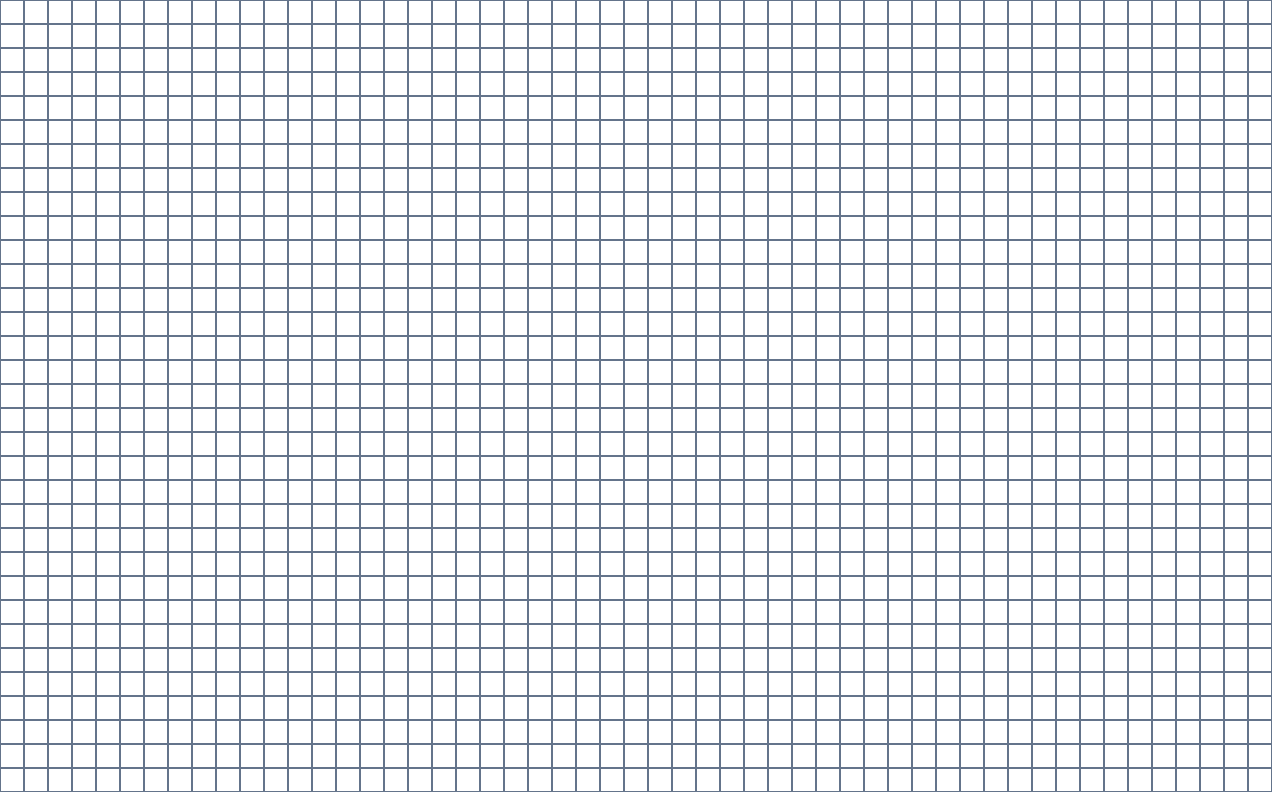
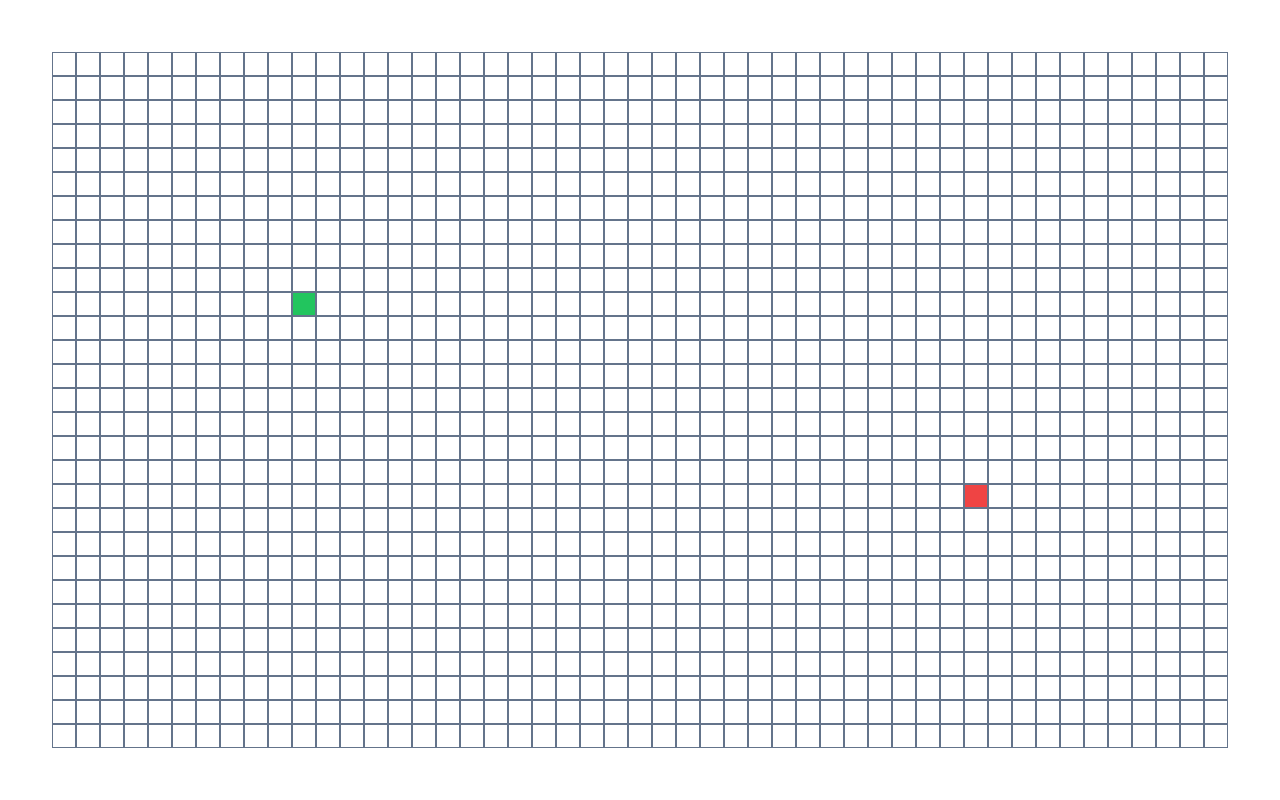
Before and after one commit to enriquejiwa/visual-maze, a React (Create React App) app: page / in a window 1280 px wide. Built offline with nearby package versions, Linux system fonts and the light colour scheme.

Commit message:
Start & finish nodes

```diff
--- a/src/App.tsx
+++ b/src/App.tsx
@@ -6,7 +6,7 @@ import { GridNodeData } from "./types/grid.type";
 function App() {
     const { height, width } = useWindowDimensions();
     const [grid, setGrid] = useState<GridNodeData[][]>(
-        createGrid(Math.floor(height / 24), Math.floor(width / 24))
+        createGrid(Math.floor(height / 24) - 4, Math.floor(width / 24) - 4)
     );
     const [isMouseDown, setIsMouseDown] = useState(false);
     const isMouseDownState = useRef<boolean>();
@@ -29,6 +29,7 @@ function App() {
     };
 
     const handleMouseDown = (row: number, col: number) => {
+        if (grid[row][col].isStart || grid[row][col].isFinish) return;
         setIsMouseDown(true);
         setGridWall(row, col);
     };
@@ -36,16 +37,13 @@ function App() {
         setIsMouseDown(false);
     };
     const handleMouseEnter = (row: number, col: number) => {
-        if (isMouseDownState.current) {
+        if (!isMouseDownState.current) return;
+        if (grid[row][col].isStart || grid[row][col].isFinish) return;
         setGridWall(row, col);
-        }
     };
 
-    useEffect(() => {
-        console.log(isMouseDown);
-    }, [isMouseDown]);
-
     return (
+        <div className="w-full h-screen flex items-center justify-center">
             <div>
                 {grid.map((row, rowIndex) => {
                     return (
@@ -60,7 +58,10 @@ function App() {
                                         }
                                         onMouseUp={() => handleMouseUp()}
                                         onMouseEnter={() =>
-                                        handleMouseEnter(rowIndex, nodeIndex)
+                                            handleMouseEnter(
+                                                rowIndex,
+                                                nodeIndex
+                                            )
                                         }
                                     />
                                 );
@@ -68,6 +69,7 @@ function App() {
                         </div>
                     );
                 })}
+            </div>
         </div>
     );
 }
@@ -80,6 +82,13 @@ const createGrid = (rows: number, columns: number): GridNodeData[][] => {
             currentRow[j] = createNode();
         }
         grid[i] = currentRow;
+    }
+    if (rows > 20 && columns > 20) {
+        grid[10][10].isStart = true;
+        grid[rows - 11][columns - 11].isFinish = true;
+    } else {
+        grid[0][0].isStart = true;
+        grid[rows - 1][columns - 1].isFinish = true;
     }
     return grid;
 };
```
Lines whose indentation alone changed are shown as unchanged.
